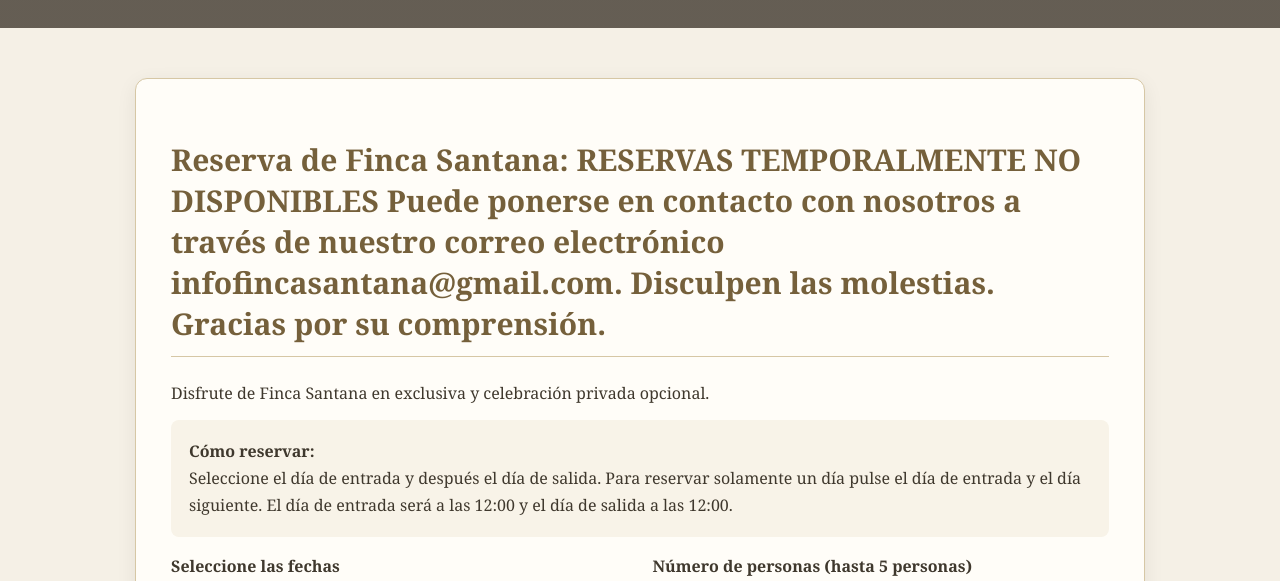
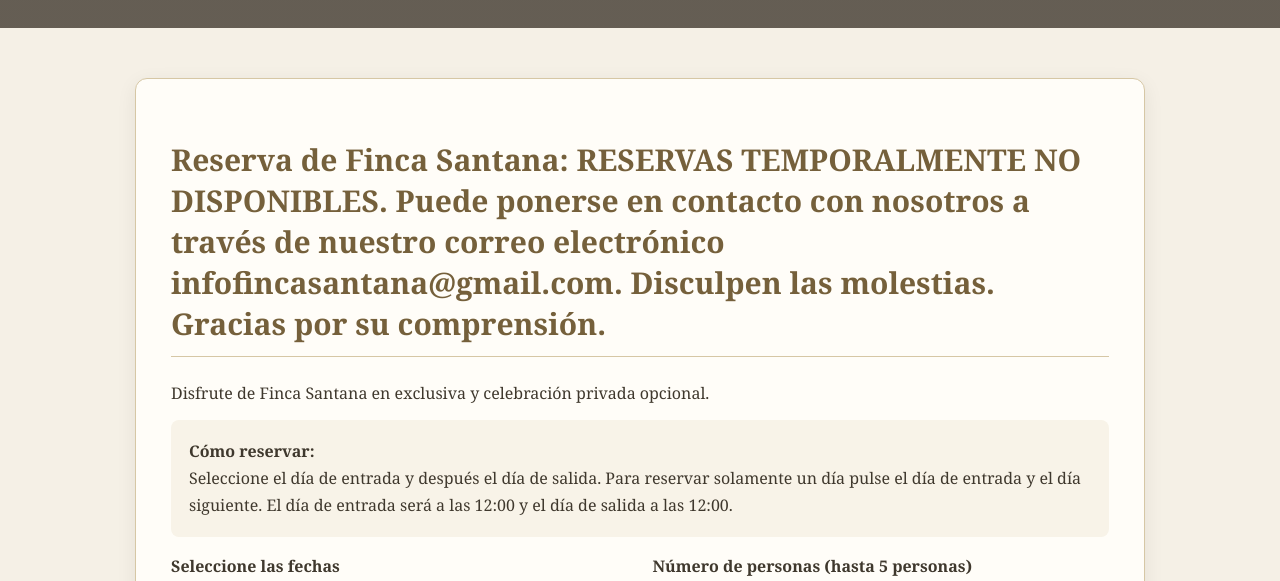
Before and after one commit to infofincasantana-bot/infofincasantana-bot.github.io, a plain HTML site: page reservas.html in a window 1280 px wide. Shown: the part 152-733 px from the top of the page. Drawn offline with Linux system fonts and the light colour scheme; no server answers.

Commit message:
Update reservas.html

```diff
--- a/reservas.html
+++ b/reservas.html
@@ -660,7 +660,7 @@ footer {
 
 <div class="card">
 
-    <h2>Reserva de Finca Santana: RESERVAS TEMPORALMENTE NO DISPONIBLES
+    <h2>Reserva de Finca Santana: RESERVAS TEMPORALMENTE NO DISPONIBLES.
 Puede ponerse en contacto con nosotros a través de nuestro correo electrónico infofincasantana@gmail.com. Disculpen las molestias. Gracias por su comprensión.
  </h2>
 
```
